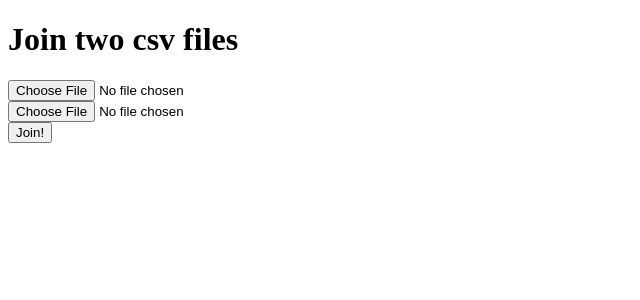
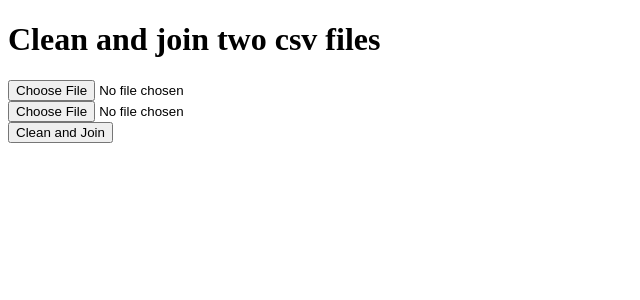
Before and after one commit to jerryren527/smartsheets2-frontend, a React app: page / in a window 1280 px wide. Shown: the top 300 px of the page, without its empty margins (0-640 px from the left). Built offline with nearby package versions, Linux system fonts and the light colour scheme; the HTML template or start-up script is replaced by a standard one.

Commit message:
Added alert messages

```diff
--- a/src/App.tsx
+++ b/src/App.tsx
@@ -5,7 +5,7 @@ function App() {
   const [file1, setFile1] = useState(null);
   const [file2, setFile2] = useState(null);
 
-  const handleSubmit = async (e: any) => {
+  const handleUpload = async (e: any) => {
     e.preventDefault();
     console.log(file1);
     console.log(file2);
@@ -19,14 +19,25 @@ function App() {
       formData.append("file2", file2);
     }
 
+    try {
+      // const res = await axios.put("http://localhost:8000/app/join/", formData, {
+      //   headers: {
+      //     "Content-Type": "multipart/form-data",
+      //   },
+      // });
       const res = await axios.put("https://smartsheets2-backend-production.up.railway.app/app/join/", formData, {
         headers: {
           "Content-Type": "multipart/form-data",
         },
       });
+
       console.log(res);
       console.log(res.data);
 
+      if (res.data.status === "Failed") {
+        alert(`Error: ${res.data.message}`);
+      } else {
+        alert(`Success`);
         // Create a URL for the CSV blob
         const url = window.URL.createObjectURL(new Blob([res.data]));
         const link = document.createElement("a");
@@ -35,19 +46,23 @@ function App() {
         document.body.appendChild(link);
         link.click();
         link.remove(); // cleanup
+      }
+    } catch (error) {
+      console.error(error);
+    }
   };
 
   return (
     <>
-      <h1>Join two csv files</h1>
-      <form onSubmit={handleSubmit}>
+      <h1>Clean and join two csv files</h1>
+      <form onSubmit={handleUpload}>
         <div>
           <input type="file" name="file1" id="file1" onChange={(e: any) => setFile1(e.target.files[0])} />
         </div>
         <div>
           <input type="file" name="file2" id="file2" onChange={(e: any) => setFile2(e.target.files[0])} />
         </div>
-        <button type="submit">Join!</button>
+        <button type="submit">Clean and Join</button>
       </form>
     </>
   );
```
Lines whose indentation alone changed are shown as unchanged.
